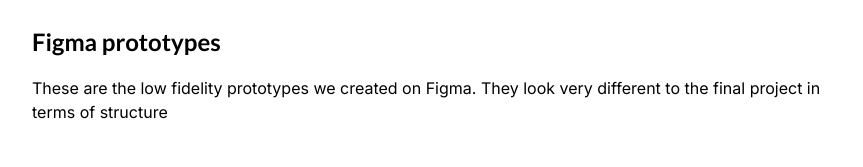
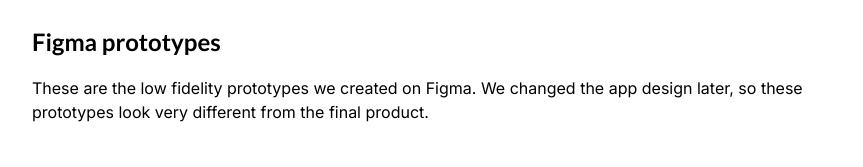
Before and after one commit to mcosme000/portfolio, a plain HTML site: page projects/sampompom.html in a window 1280 px wide. Shown: the part 952-1119 px from the top of the page, without its empty margins (208-1071 px from the left). Drawn offline with Linux system fonts and the light colour scheme; a web font is replaced by a local one.

Commit message:
Change sampompom project description

```diff
--- a/projects/sampompom.html
+++ b/projects/sampompom.html
@@ -81,8 +81,8 @@
 
       <div class="container-small">
         <h2>Figma prototypes</h2>
-        <p>These are the low fidelity prototypes we created on Figma. They look very different
-          to the final project in terms of structure
+        <p>These are the low fidelity prototypes we created on Figma. We changed the app design later,
+          so these prototypes look very different from the final product.
         </p>
         <iframe style="border: 1px solid rgba(0, 0, 0, 0.1);" width="800" height="450" src="https://www.figma.com/embed?embed_host=share&url=https%3A%2F%2Fwww.figma.com%2Fproto%2Fa8r0vifDA5eVP97kDdDGDI%2FStamp-Rally-Generator%3Fpage-id%3D10%253A33%26node-id%3D152-2930%26viewport%3D167%252C404%252C0.23%26scaling%3Dscale-down%26starting-point-node-id%3D152%253A2930" allowfullscreen></iframe>
       </div>
```
